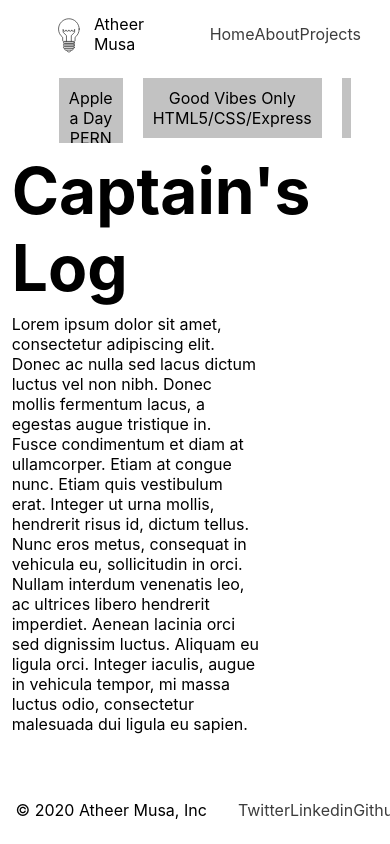
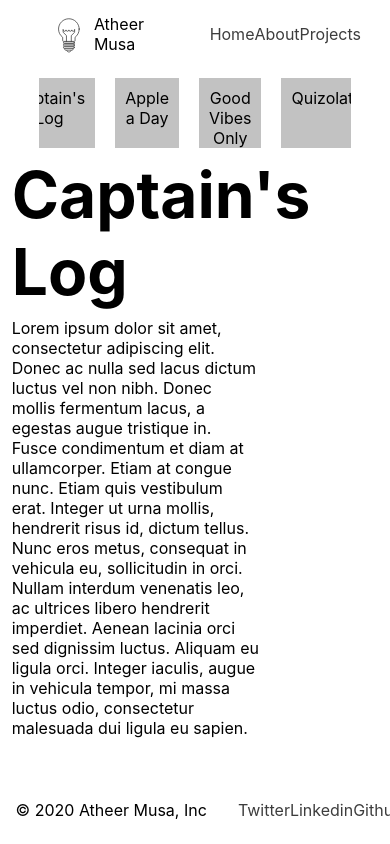
Before and after one commit to atheermusa/portfolioSiteReact, a React (Create React App) app: page /projects in a window 390 px wide. Built offline with nearby package versions, Linux system fonts and the light colour scheme.

Commit message:
about page now optimised for mobile

```diff
--- a/src/Components/Thumbnail.js
+++ b/src/Components/Thumbnail.js
@@ -10,7 +10,7 @@ function Thumbnail(props) {
             <img src={props.image} alt="Project screenshot"/>
           </div> */}
           <div className="project-title">{props.title}</div>
-          <div className="project-category">{props.category}</div>
+          {/* <div className="project-category">{props.category}</div> */}
               {/* </Link> */}
       </div>
     )
--- a/src/styles/about.css
+++ b/src/styles/about.css
@@ -8,6 +8,7 @@
     display: grid;
     grid-template-columns: 1fr 1fr 3fr;
     grid-template-rows: 1fr 2fr 4fr;
+    overflow-y: scroll;
     /* justify-content: center;
     align-items: center; */
 }
@@ -40,13 +41,14 @@
     justify-self: flex-start;
     grid-area: 3 / 1;
     padding-left: 7vw;
+    min-height: 300px;
 }
 
 #about-experience {
     justify-self: flex-end;
     grid-area: 3 / 2;
     text-align: start;
-
+    min-height: 300px;
 }
 
 @keyframes fadeInUp {
--- a/src/styles/footer.css
+++ b/src/styles/footer.css
@@ -11,6 +11,7 @@
     align-items: center;
     min-height: 8vh;
     max-height: 5vh;
+    padding-top: 30vh;
   }
 
   .nav {
--- a/src/styles/navbar.css
+++ b/src/styles/navbar.css
@@ -67,8 +67,8 @@
 }
 
 .shake {
-  -webkit-animation: shake 0.2s;
-          animation: shake 0.2s;
+  -webkit-animation: shake 0.5s;
+          animation: shake 0.5s;
   -webkit-animation-iteration-count: 1;
           animation-iteration-count: 1;
 }
--- a/src/styles/navbar.scss
+++ b/src/styles/navbar.scss
@@ -57,7 +57,7 @@
 }
 
 .shake {
-  animation: shake 0.2s;
+  animation: shake 0.5s;
   animation-iteration-count: 1;
 }
 
--- a/src/styles/projects.css
+++ b/src/styles/projects.css
@@ -19,5 +19,6 @@
     justify-content: center;
     width: 80%;
     overflow-y: hidden;
-    overflow-x: auto;
+    overflow-x: none;
+    min-height: 80px;
 }
--- a/src/styles/thumbnail.css
+++ b/src/styles/thumbnail.css
@@ -1,5 +1,6 @@
 .project {
     padding: 10px;
     margin:10px ;
+    height: 10vh;
     background-color: #9999;
 }
```
Also changed, not shown: src/styles/app.css (line endings or trailing spaces).
